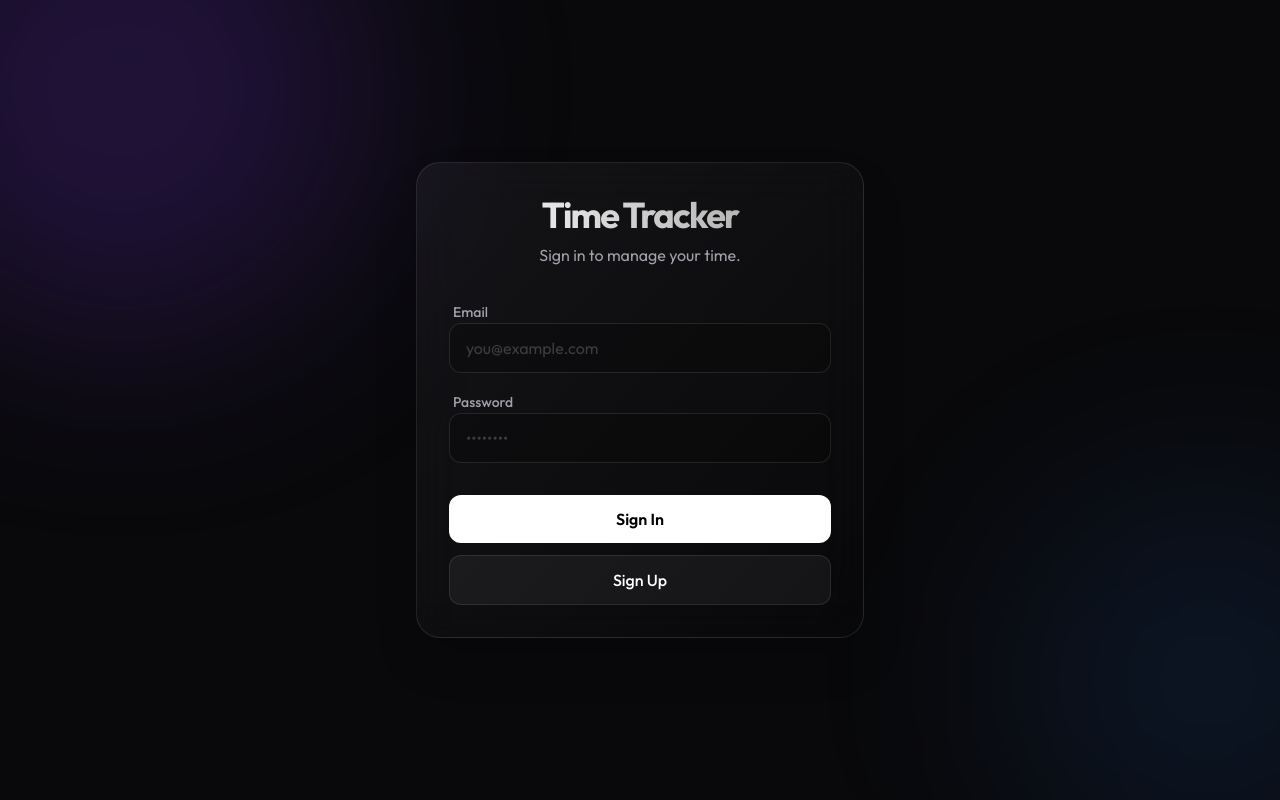
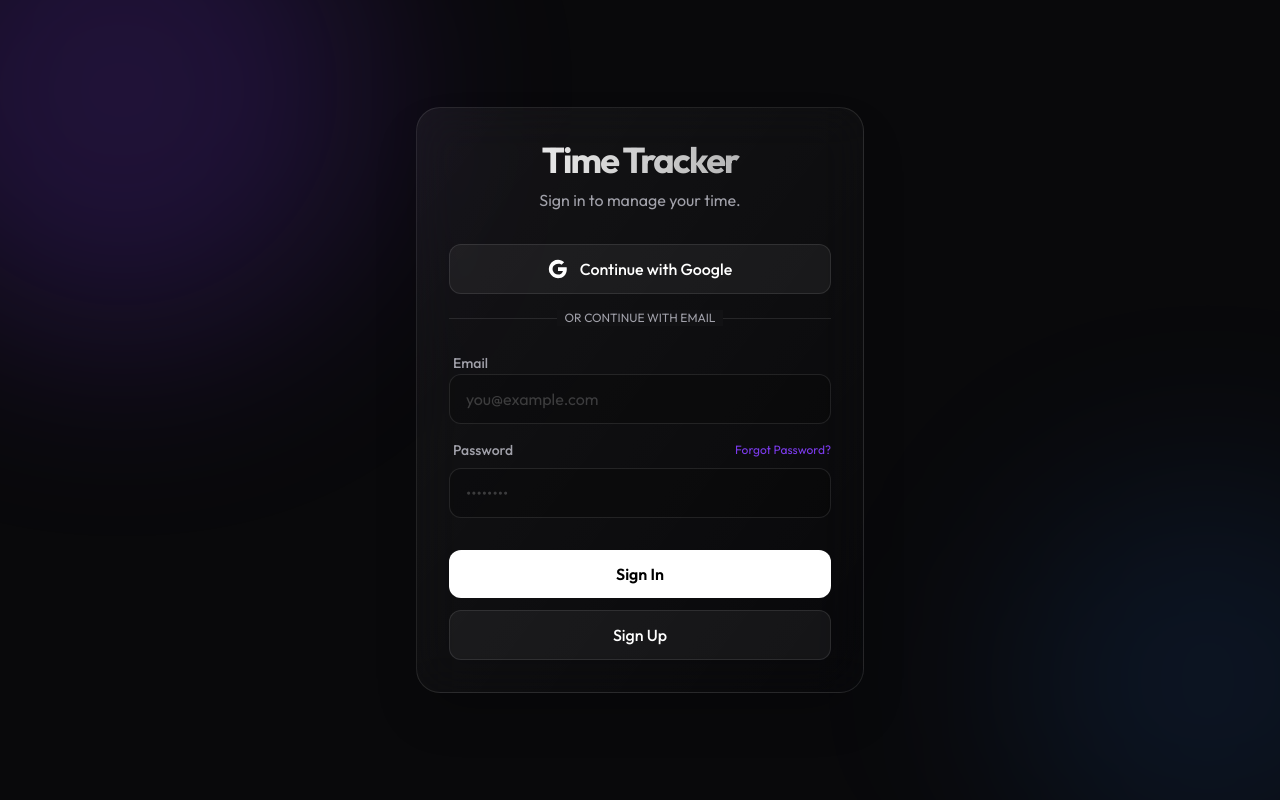
Before and after one commit to iamdoulat/time_tracker, a Next.js app: page /login in a window 1280 px wide. Built offline with nearby package versions, Linux system fonts and the light colour scheme; no server answers.

Commit message:
bugs fixed

```diff
--- a/app/login/page.tsx
+++ b/app/login/page.tsx
@@ -3,8 +3,12 @@
 
 import { useState } from 'react'
 import { useRouter } from 'next/navigation'
-import { signInWithEmailAndPassword, createUserWithEmailAndPassword } from 'firebase/auth'
+import { signInWithEmailAndPassword, createUserWithEmailAndPassword, GoogleAuthProvider, signInWithPopup, sendPasswordResetEmail } from 'firebase/auth'
 import { auth } from '@/utils/firebase/config'
+import Swal from 'sweetalert2'
+import withReactContent from 'sweetalert2-react-content'
+
+const MySwal = withReactContent(Swal)
 
 export default function LoginPage() {
     const router = useRouter()
@@ -12,6 +16,58 @@
     const [password, setPassword] = useState('')
     const [error, setError] = useState<string | null>(null)
     const [loading, setLoading] = useState(false)
+
+    async function handleForgotPassword() {
+        if (!email) {
+            MySwal.fire({
+                title: 'Email Required',
+                text: 'Please enter your email address first to reset your password.',
+                icon: 'info',
+                background: '#18181b',
+                color: '#ffffff',
+                confirmButtonColor: '#7c3aed'
+            })
+            return
+        }
+
+        setLoading(true)
+        try {
+            await sendPasswordResetEmail(auth, email)
+            MySwal.fire({
+                title: 'Email Sent!',
+                text: 'Check your inbox for password reset instructions.',
+                icon: 'success',
+                background: '#18181b',
+                color: '#ffffff',
+                confirmButtonColor: '#7c3aed'
+            })
+        } catch (err: any) {
+            MySwal.fire({
+                title: 'Error',
+                text: err.message,
+                icon: 'error',
+                background: '#18181b',
+                color: '#ffffff',
+                confirmButtonColor: '#7c3aed'
+            })
+        } finally {
+            setLoading(false)
+        }
+    }
+
+    async function handleGoogleLogin() {
+        setError(null)
+        setLoading(true)
+        const provider = new GoogleAuthProvider()
+        try {
+            await signInWithPopup(auth, provider)
+            router.push('/')
+        } catch (err: any) {
+            setError(err.message)
+        } finally {
+            setLoading(false)
+        }
+    }
 
     async function handleLogin(e: React.FormEvent) {
         e.preventDefault()
@@ -53,6 +109,43 @@
                 </h1>
                 <p className="text-center text-muted-foreground mb-8">Sign in to manage your time.</p>
 
+                <div className="flex flex-col gap-4 mb-6">
+                    <button
+                        onClick={handleGoogleLogin}
+                        disabled={loading}
+                        className="w-full bg-white/5 border border-white/10 rounded-xl py-3 flex items-center justify-center gap-3 hover:bg-white/10 transition-all active:scale-[0.98] disabled:opacity-50 text-white font-medium"
+                    >
+                        <svg className="w-5 h-5" viewBox="0 0 24 24">
+                            <path
+                                fill="currentColor"
+                                d="M22.56 12.25c0-.78-.07-1.53-.2-2.25H12v4.26h5.92c-.26 1.37-1.04 2.53-2.21 3.31v2.77h3.57c2.08-1.92 3.28-4.74 3.28-8.09z"
+                            />
+                            <path
+                                fill="currentColor"
+                                d="M12 23c2.97 0 5.46-.98 7.28-2.66l-3.57-2.77c-.98.66-2.23 1.06-3.71 1.06-2.86 0-5.29-1.93-6.16-4.53H2.18v2.84C3.99 20.53 7.7 23 12 23z"
+                            />
+                            <path
+                                fill="currentColor"
+                                d="M5.84 14.09c-.22-.66-.35-1.36-.35-2.09s.13-1.43.35-2.09V7.07H2.18C1.43 8.55 1 10.22 1 12s.43 3.45 1.18 4.93l3.66-2.84z"
+                            />
+                            <path
+                                fill="currentColor"
+                                d="M12 5.38c1.62 0 3.06.56 4.21 1.66l3.15-3.15C17.45 2.09 14.97 1 12 1 7.7 1 3.99 3.47 2.18 7.07l3.66 2.84c.87-2.6 3.3-4.53 12-4.53z"
+                            />
+                        </svg>
+                        Continue with Google
+                    </button>
+
+                    <div className="relative">
+                        <div className="absolute inset-0 flex items-center">
+                            <span className="w-full border-t border-white/10"></span>
+                        </div>
+                        <div className="relative flex justify-center text-xs uppercase">
+                            <span className="bg-[#121214] px-2 text-muted-foreground">Or continue with email</span>
+                        </div>
+                    </div>
+                </div>
+
                 <form className="flex flex-col gap-4" onSubmit={handleLogin}>
                     <div className="space-y-2">
                         <label className="text-sm font-medium text-muted-foreground ml-1">Email</label>
@@ -68,7 +161,16 @@
                     </div>
 
                     <div className="space-y-2">
-                        <label className="text-sm font-medium text-muted-foreground ml-1">Password</label>
+                        <div className="flex justify-between items-center ml-1">
+                            <label className="text-sm font-medium text-muted-foreground">Password</label>
+                            <button
+                                type="button"
+                                onClick={handleForgotPassword}
+                                className="text-xs text-primary hover:text-primary/80 transition-colors"
+                            >
+                                Forgot Password?
+                            </button>
+                        </div>
                         <input
                             className="w-full bg-black/20 border border-white/10 rounded-xl px-4 py-3 outline-none focus:border-primary/50 focus:ring-1 focus:ring-primary/50 transition-all text-white placeholder:text-white/20"
                             type="password"
--- a/app/page.tsx
+++ b/app/page.tsx
@@ -62,7 +62,8 @@
       where("user_id", "==", user.uid)
     )
 
-    const unsubscribe = onSnapshot(q, (snapshot) => {
+    const unsubscribe = onSnapshot(q,
+      (snapshot) => {
         const trackersData = snapshot.docs.map(doc => ({
           id: doc.id,
           ...doc.data()
@@ -70,7 +71,15 @@
 
         trackersData.sort((a, b) => new Date(a.target_timestamp).getTime() - new Date(b.target_timestamp).getTime())
         setTrackers(trackersData)
-    })
+      },
+      (error) => {
+        if (error.code === 'permission-denied') {
+          console.warn('Firestore: Permission denied (expected during logout/transition)')
+        } else {
+          console.error('Firestore Error:', error)
+        }
+      }
+    )
 
     return () => unsubscribe()
   }, [user?.uid]) // Use user.uid for more stable effect
```
Lines whose indentation alone changed are shown as unchanged.
